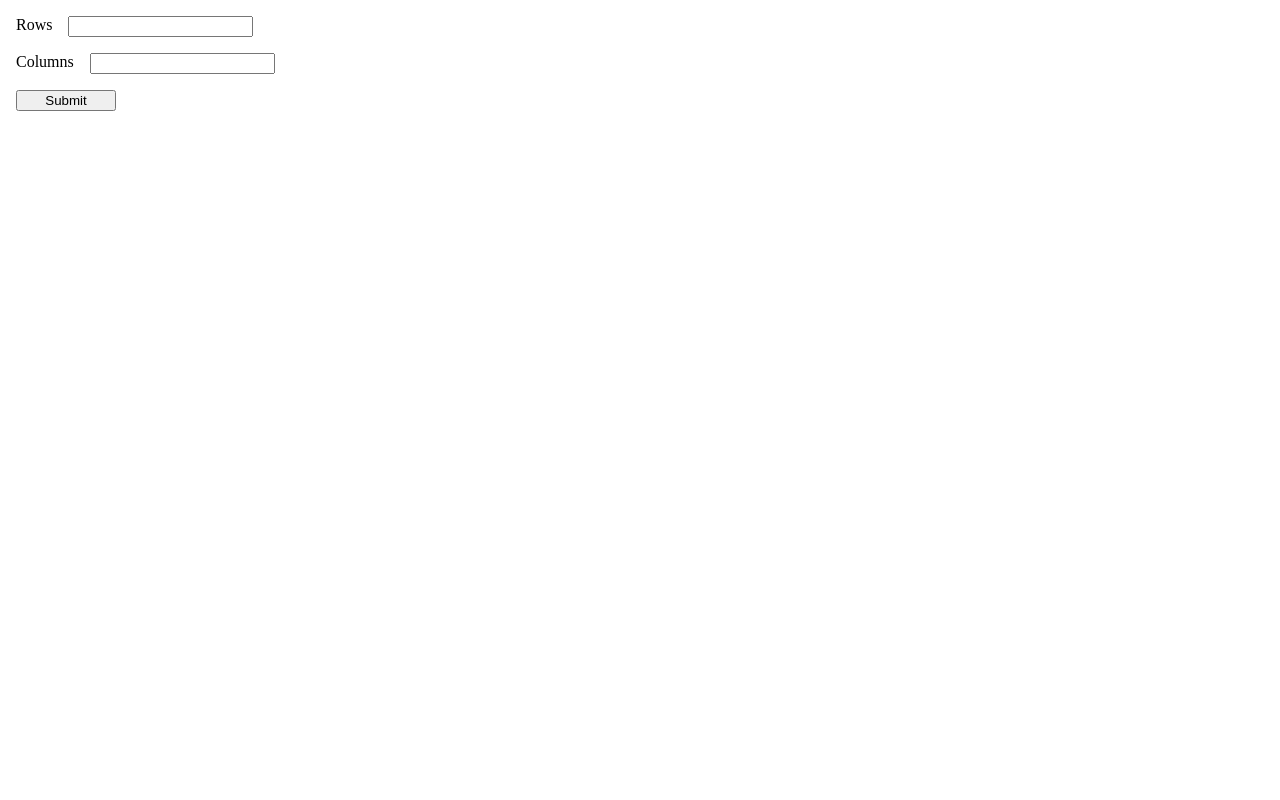
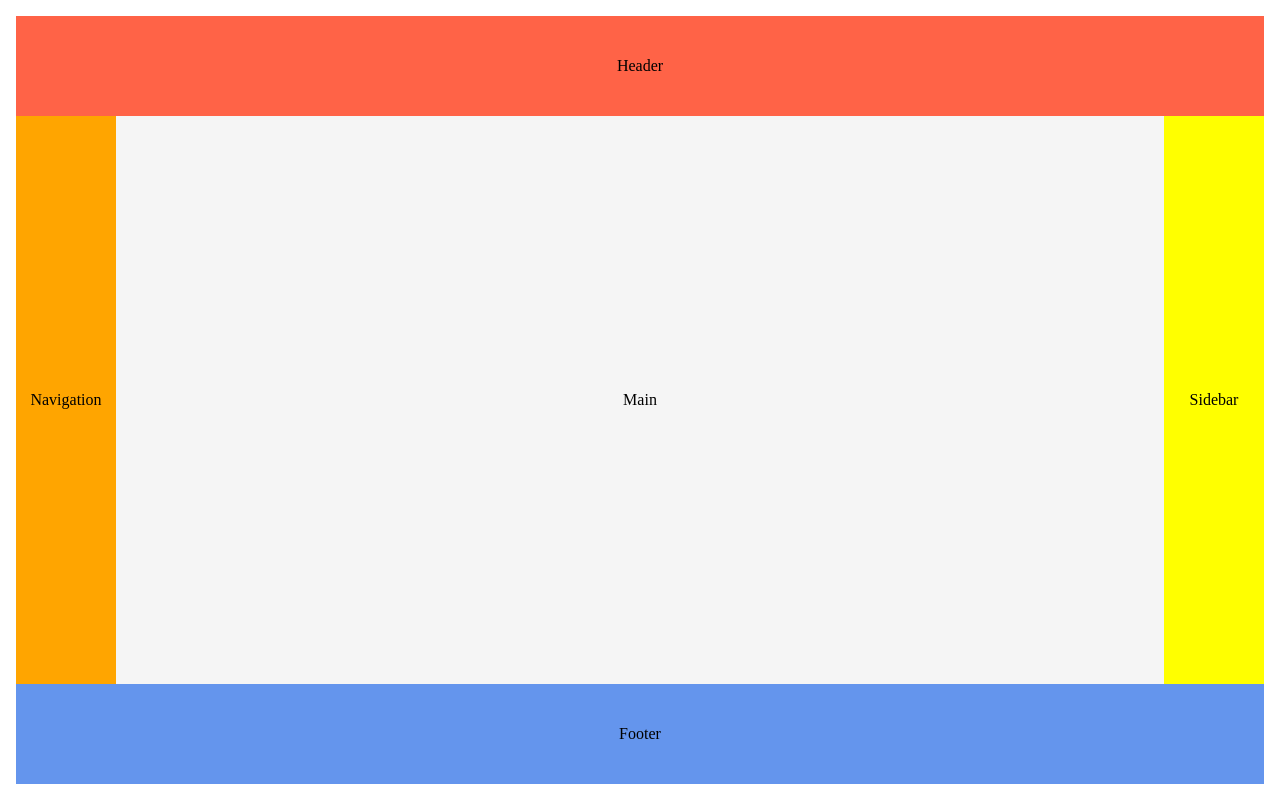
Before and after one commit to aman-kumar-rai/react-machine-coding, a React (Vite) app: page / in a window 1280 px wide. Built offline with nearby package versions, Linux system fonts and the light colour scheme.

Commit message:
Add implementation for HolyGrail component

```diff
--- a/src/App/App.jsx
+++ b/src/App/App.jsx
@@ -1,10 +1,10 @@
 import styles from "./style.module.css";
-import GenerateTable from "../examples/GenerateTable/GenerateTable";
+import HolyGrail from "../examples/HolyGrail/HolyGrail";
 
 const App = () => {
     return (
         <div className={styles.container}>
-            <GenerateTable />
+            <HolyGrail />
         </div>
     );
 }
--- a/src/App/style.module.css
+++ b/src/App/style.module.css
@@ -1,3 +1,5 @@
 .container {
+    height: 100%;
+    width: 100%;
     padding: 1rem;
 }
--- /dev/null
+++ b/src/examples/HolyGrail/HolyGrail.jsx
@@ -0,0 +1,17 @@
+import styles from "./style.module.css";
+
+const HolyGrail = () => {
+    return (
+        <div className={styles.container}>
+            <header className={`${styles.header} ${styles.center}`}>Header</header>
+            <div className={`${styles.main} ${styles.center}`}>
+                <nav className={styles.center}>Navigation</nav>
+                <main className={styles.center}>Main</main>
+                <aside className={styles.center}>Sidebar</aside>
+            </div>
+            <footer className={`${styles.footer} ${styles.center}`}>Footer</footer>
+        </div>
+    );
+}
+
+export default HolyGrail;
--- /dev/null
+++ b/src/examples/HolyGrail/style.module.css
@@ -0,0 +1,46 @@
+.container {
+    display: flex;
+    flex-flow: column nowrap;
+    width: 100%;
+    height: 100%;
+}
+
+.center {
+    display: flex;
+    justify-content: center;
+    align-items: center;
+}
+
+.header {
+    height: 100px;
+    background-color: tomato;
+}
+
+.main {
+    flex-grow: 1;
+    display: flex;
+    flex-flow: row nowrap;
+}
+
+.main > nav {
+    width: 100px;
+    height: 100%;
+    background-color: orange;
+}
+
+.main > main {
+    flex-grow: 1;
+    height: 100%;
+    background-color: whitesmoke;
+}
+
+.main > aside {
+    width: 100px;
+    height: 100%;
+    background-color: yellow;
+}
+
+.footer {
+    height: 100px;
+    background-color: cornflowerblue;
+}
```
